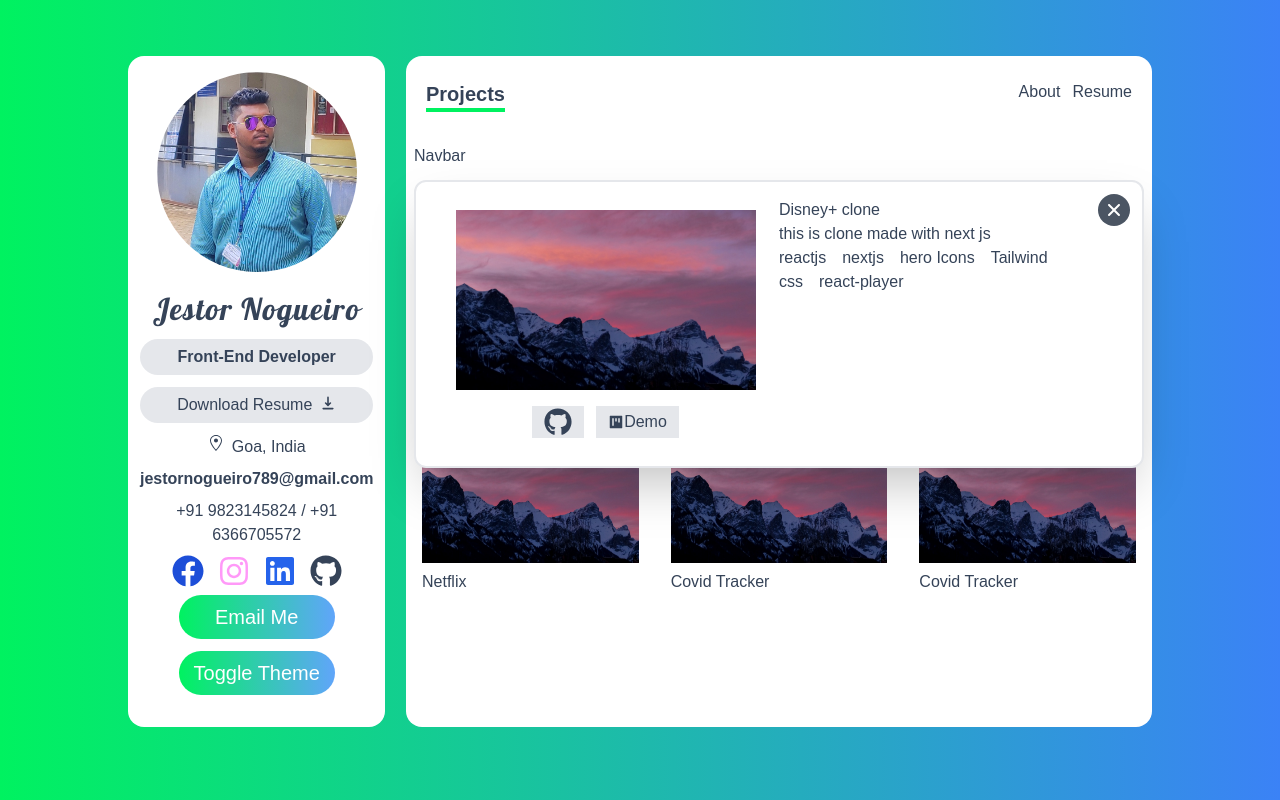
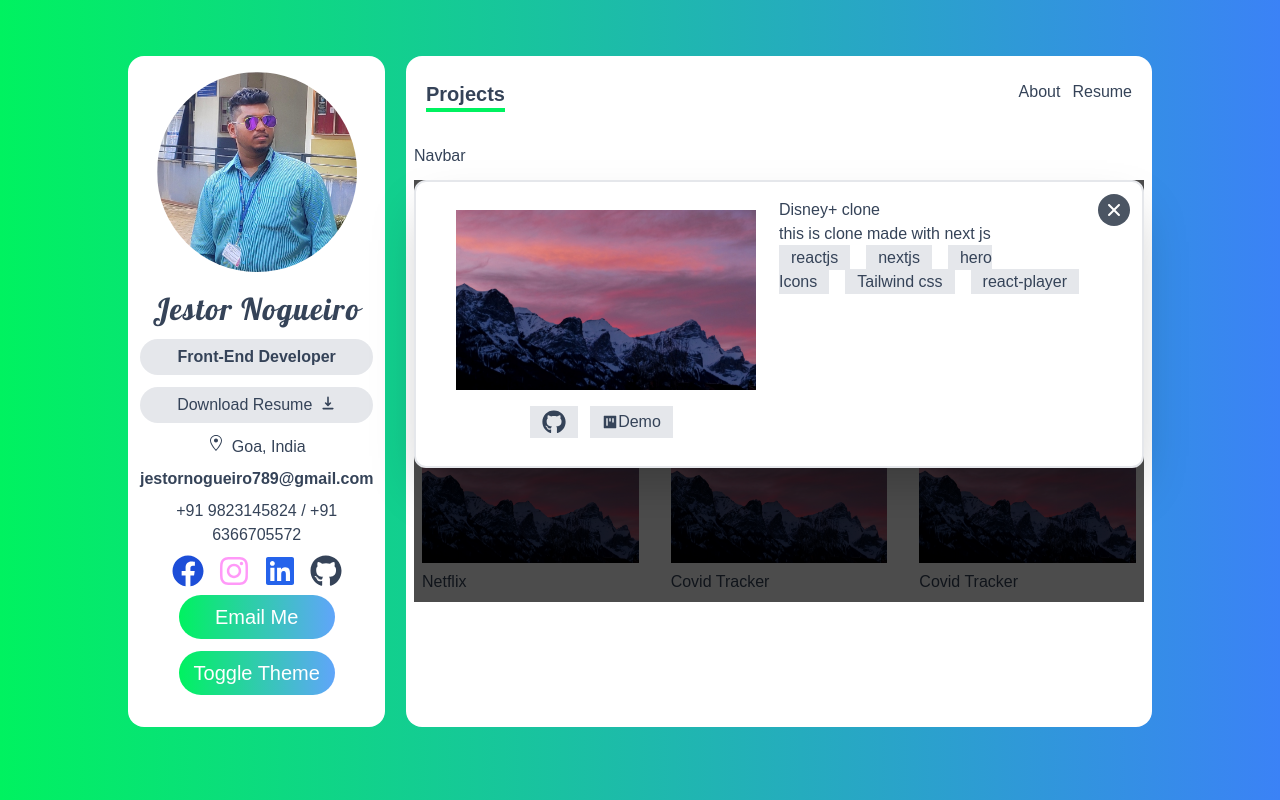
Before and after one commit to JestorNogueiro/portfolio, a Next.js app: page /projects in a window 1280 px wide. Both pictures are taken after a click on the picture 530 px from the left and 265 px from the top of the page. Built offline with nearby package versions, Linux system fonts and the light colour scheme.

Commit message:
when showDetail will be true the bg will change

```diff
--- a/components/ProjectCard.tsx
+++ b/components/ProjectCard.tsx
@@ -30,7 +30,10 @@ const ProjectCard: FunctionComponent<{
       />
       <p>{name}</p>
       {showDetail && (
-        <div className="flex md:absolute sticky top-0 left-0 bg-white dark:bg-darkback h-auto w-full z-10  p-4 shadow-2xl border-2 rounded-xl dark:border-gray-600">
+        <div className="absolute inset-0 bg-black opacity-70 h-full w-full z-10" />
+      )}
+      {showDetail && (
+        <div className="flex md:absolute sticky top-0 left-0 bg-white dark:bg-darkback h-auto w-full z-20  p-4 shadow-2xl border-2 rounded-xl dark:border-gray-600">
           <div className="grid md:grid-cols-2">
             <div className="flex flex-col items-center justify-center py-3">
               <Image src={image_path} alt={name} height={180} width={300} />
@@ -39,16 +42,16 @@ const ProjectCard: FunctionComponent<{
                   href={github_url}
                   target="_blank"
                   rel="noreferrer"
-                  className="bg-gray-200 h-8
+                  className="bg-gray-200 dark:bg-gray-900  h-8
                   min-w-max flex items-center py-2 px-3 "
                 >
-                  <FaGithub className="h-7 w-7 text-center" />
+                  <FaGithub className="h-6 w-6 text-center" />
                 </a>
                 <a
                   href={deployed_url}
                   target="_blank"
                   rel="noreferrer"
-                  className="bg-gray-200    h-8
+                  className="bg-gray-200 dark:bg-gray-900 mr-2   h-8
                   min-w-max flex items-center py-2 px-3"
                 >
                   <AiFillProject />
@@ -56,17 +59,22 @@ const ProjectCard: FunctionComponent<{
                 </a>
               </div>
             </div>
-            <div>
+            <div className=" flex flex-col">
               <h2>{name}</h2>
               <p>{description}</p>
-              <p className="space-x-4">
+              <div className="space-x-4 ">
                 {tech.map((item) => (
-                  <span key={item}>{item}</span>
+                  <span
+                    className="bg-gray-200 dark:bg-gray-900 px-3 py-1 gap-3 my-4"
+                    key={item}
+                  >
+                    {item}
+                  </span>
                 ))}
-              </p>
+              </div>
             </div>
             <button onClick={() => setShowDetail(false)}>
-              <IoIosClose className="h-8 w-8 absolute top-0 right-0 bg-gray-600 text-white rounded-full dark:bg-gray-400m m-3 transform hover:rotate-90 duration-500 " />
+              <IoIosClose className="h-8 w-8 absolute top-0 right-0 bg-gray-600 text-white rounded-full dark:bg-gray-700 m-3 transform hover:rotate-90 duration-500 " />
             </button>
           </div>
         </div>
```
